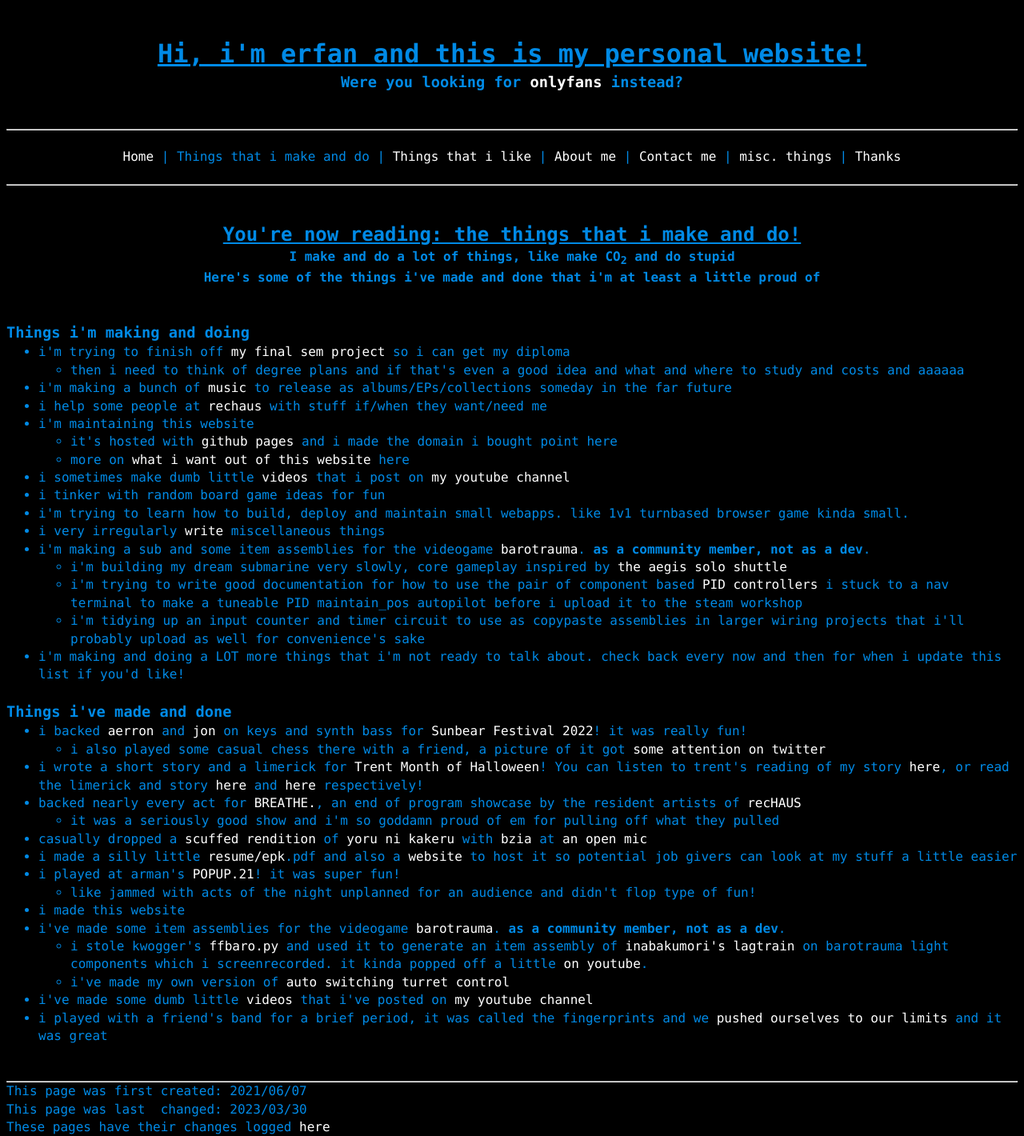
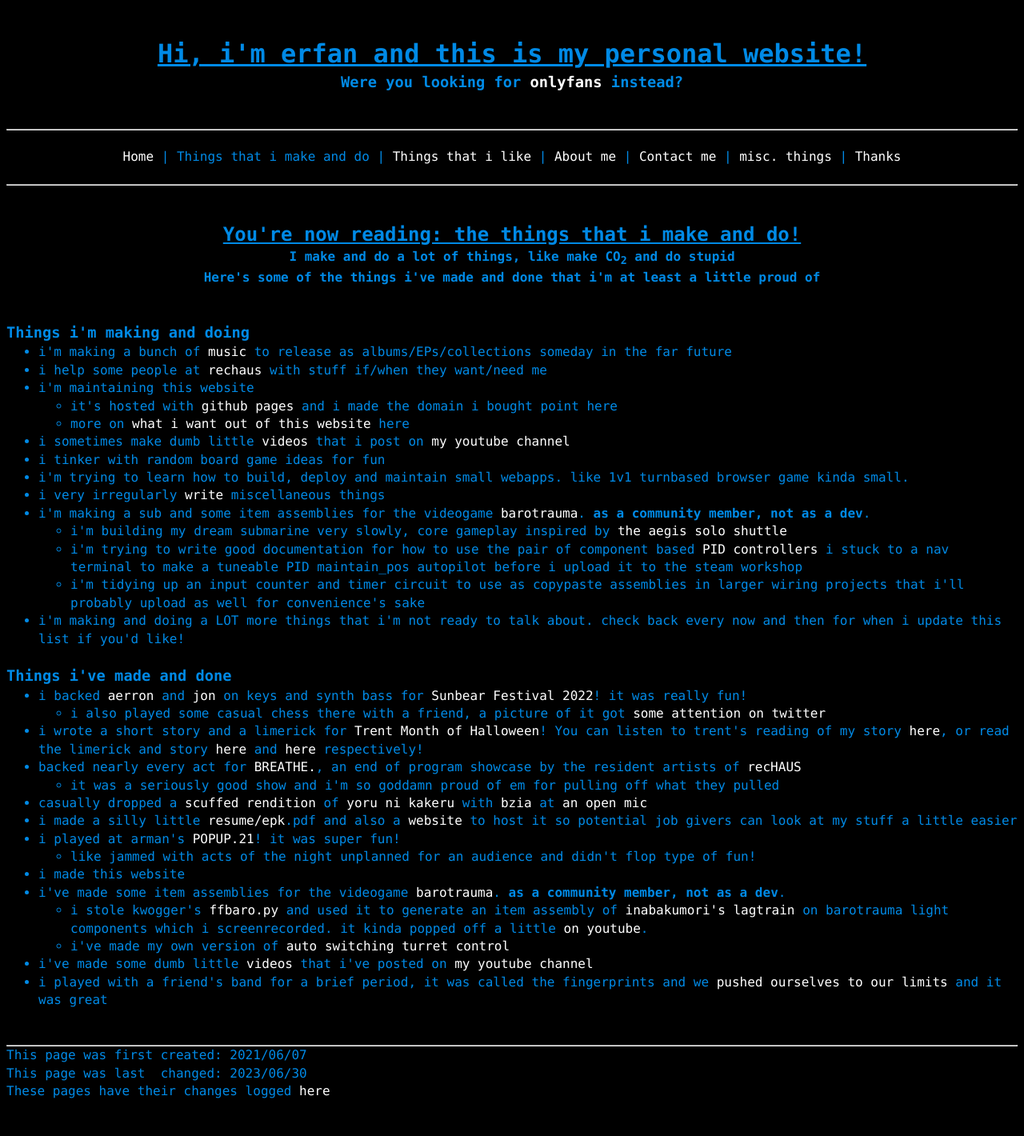
Before and after one commit to a-erfan-aa/a-erfan-aa.github.io, a Jekyll site: the page built from things-i-make.html, in a window 1280 px wide. Shown: the whole page at 80% size. Built offline with Jekyll 4.4.1, drawn with Linux system fonts in a browser that asks for light colours; after the commit the page ends 1376 px from its top, so only the background shows below that.

Commit message:
Remove entries linking to diploma.html from 3 files
specifically from index.html, things-i-make.html and music-comprehensive.html

also update lastChanged in those 3 files

```diff
--- a/index.html
+++ b/index.html
@@ -3,7 +3,7 @@ layout: default
 title: My homepage
 description: It's my website haha
 firstCreated: 2021/05/08
-lastChanged: 2022/08/21
+lastChanged: 2023/06/30
 ---
 <!-- title and subtitle -->
 <div>
@@ -27,7 +27,6 @@ lastChanged: 2022/08/21
 	<p>I'm in between paid and unpaid projects, but when i'm not doing those i've been...</p>
 		<ul>
 			<li>practicing the music type of instruments</li>
-			<li>working on whatever people need or want my help with, musically or otherwise</li>
 			<li>working on <a href="/things-i-make/diploma">my final year project</a> to get my diploma</li>
 			<li>making sure this website works</li>
 			<li>wrestling with audio and video editing programs</li>
--- a/things-i-make.html
+++ b/things-i-make.html
@@ -3,7 +3,7 @@ layout: default
 title: Things that i make
 description: I make and do things, here's some of it
 firstCreated: 2021/06/07
-lastChanged: 2023/03/30
+lastChanged: 2023/06/30
 ---
 <!-- title and subtitle-->
 <div>
@@ -20,11 +20,6 @@ lastChanged: 2023/03/30
 <div>
 	<h3>Things i'm making and doing</h3>
 	<ul>
-		<li>i'm trying to finish off <a href="/things-i-make/diploma">my final sem project</a> so i can get my diploma
-			<ul>
-				<li>then i need to think of degree plans and if that's even a good idea and what and where to study and costs and aaaaaa</li>
-			</ul>
-		</li>
 		<li>i'm making a bunch of <a href="/things-i-make/music">music</a> to release as albums/EPs/collections someday in the far future</li>
 		<li>i help some people at <a href="https://www.youtube.com/channel/UCzsyqQcY76GpKdgNEb1xYZg">rechaus</a> with stuff if/when they want/need me</li>
 		<li>i'm maintaining this website
--- a/things-i-make/music-comprehensive.html
+++ b/things-i-make/music-comprehensive.html
@@ -67,7 +67,6 @@ lastChanged: 2023/06/20
 		<li>Project headed by Aiysha</li>
 		<li>Project headed by Meeya</li>
 		<li>Project headed by <a href="https://www.instagram.com/alisaspencer/">Alisa Spencer</a></li>
-		<li>My diploma's <a href="/things-i-make/diploma">final sem project</a></li>
 		<li>Other projects i'm not sure if i'm allowed to talk about</li>
 	</ul>
 </div>
```
Also changed, not shown: other parts of things-i-make/music-comprehensive.html (+1 -1 lines).
